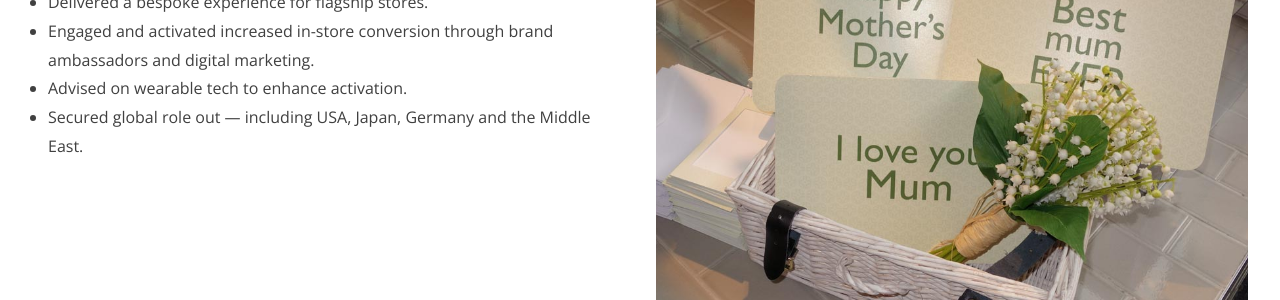
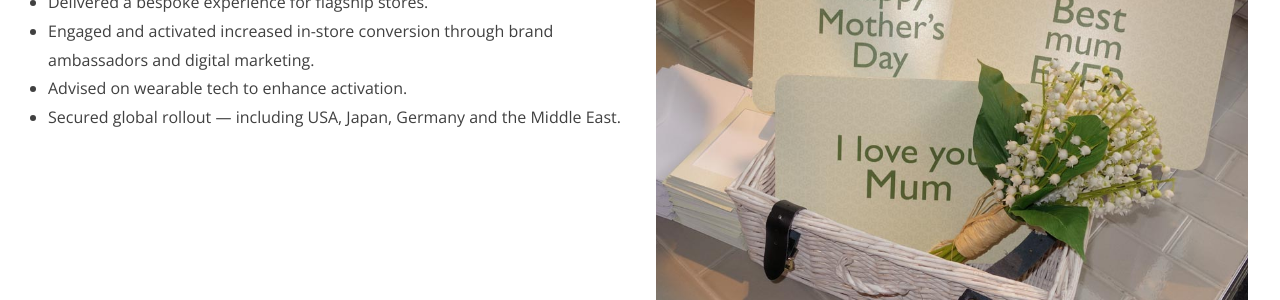
Before and after one commit to lickcreative/website, a Jekyll site: the page built from _case_studies/molton-brown.markdown, in a window 1280 px wide and 900 px high, scrolled down 524 px. Shown: the part 500-800 px from the top of the window. Built offline with Jekyll 4.4.1, drawn with Linux system fonts in a browser that asks for light colours.

Commit message:
Disney case study

```diff
--- a/_case_studies/molton-brown.markdown
+++ b/_case_studies/molton-brown.markdown
@@ -15,4 +15,4 @@ images:
 - Delivered a bespoke experience for flagship stores.
 - Engaged and activated increased in-store conversion through brand ambassadors and digital marketing.
 - Advised on wearable tech to enhance activation.
-- Secured global role out — including USA, Japan, Germany and the Middle East.
+- Secured global rollout — including USA, Japan, Germany and the Middle East.
--- a/_includes/grid.html
+++ b/_includes/grid.html
@@ -6,7 +6,7 @@
   </a>
 </div>
 <div class="grid__item grid__item--8">
-  <a class="panel u-overlay ">
+  <a class="panel u-overlay" href="{{ "/case_studies/molton-brown" | prepend: site.baseurl }}">
     <img class="u-object-fit" src="{{ "/img/molton.jpg" | prepend: site.baseurl }}" alt="" />
     <h3 class="panel__caption">Molton Brown</h3>
     <svg class="play-icon" fill="#FFFFFF" height="96" viewBox="0 0 24 24" width="96" xmlns="http://www.w3.org/2000/svg">
@@ -16,7 +16,7 @@
   </a>
 </div>
 <div class="grid__item grid__item--12">
-  <a class="panel u-overlay" href="{{ "/case_studies/tottenham-hotspur-fc" | prepend: site.baseurl }}">
+  <a class="panel u-overlay" href="{{ "/case_studies/disney" | prepend: site.baseurl }}">
     <img class="u-object-fit" src="{{ "/img/ironman.jpg" | prepend: site.baseurl }}" alt="" />
     <h3 class="panel__caption">Disney</h3>
     <svg class="play-icon" fill="#FFFFFF" height="96" viewBox="0 0 24 24" width="96" xmlns="http://www.w3.org/2000/svg">
@@ -45,7 +45,7 @@
 </div>
 <div class="grid__item grid__item--6">
   <a class="panel u-overlay" href="{{ "/case_studies/tottenham-hotspur-fc" | prepend: site.baseurl }}">
-    <img class="u-object-fit" src="{{ "/img/yokebe.jpg" | prepend: site.baseurl }}" alt="" />
+    <img class="u-object-fit" src="{{ "/img/honey.jpg" | prepend: site.baseurl }}" alt="" />
     <h3 class="panel__caption">Yokebe</h3>
   </a>
 </div>
--- a/_sass/_cover.scss
+++ b/_sass/_cover.scss
@@ -14,6 +14,11 @@
   background-size: cover;
   background-position: center center;
   background-repeat: no-repeat;
+  &-video {
+    width: 100%;
+    height: 52vw; // 16:9 ratio of width to height at 1280px wide
+    max-height: 720px; // Stop it growing taller once width hits max
+  }
   &__box {
     /* width: 100%;*/
     /* height: 100%;*/
```
Also changed, not shown: _case_studies/disney.markdown (added, +14 -0 lines), _includes/hero.html (+4 -4 lines), _includes/tabs.html (+5 -4 lines), _layouts/case_study_video.html (added, +18 -0 lines).
